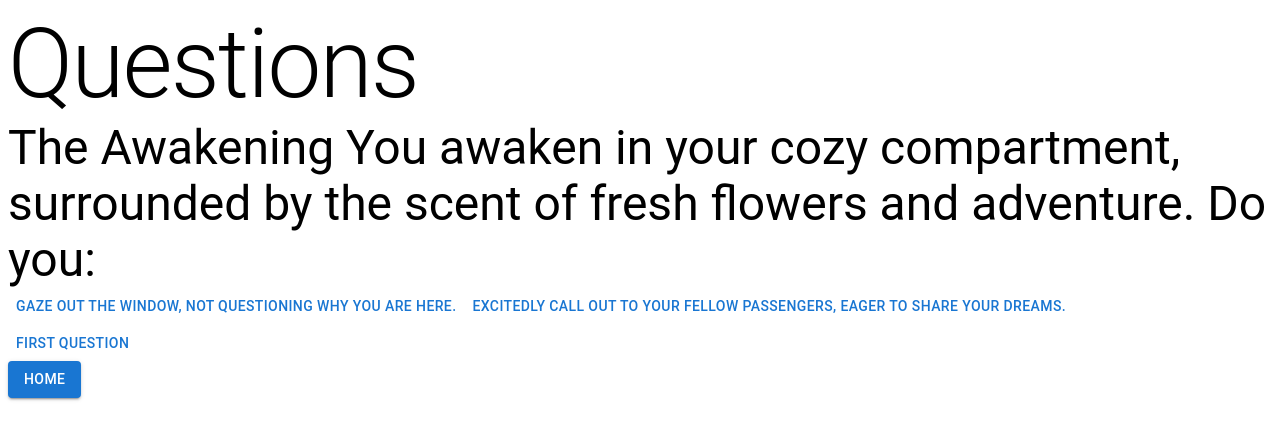
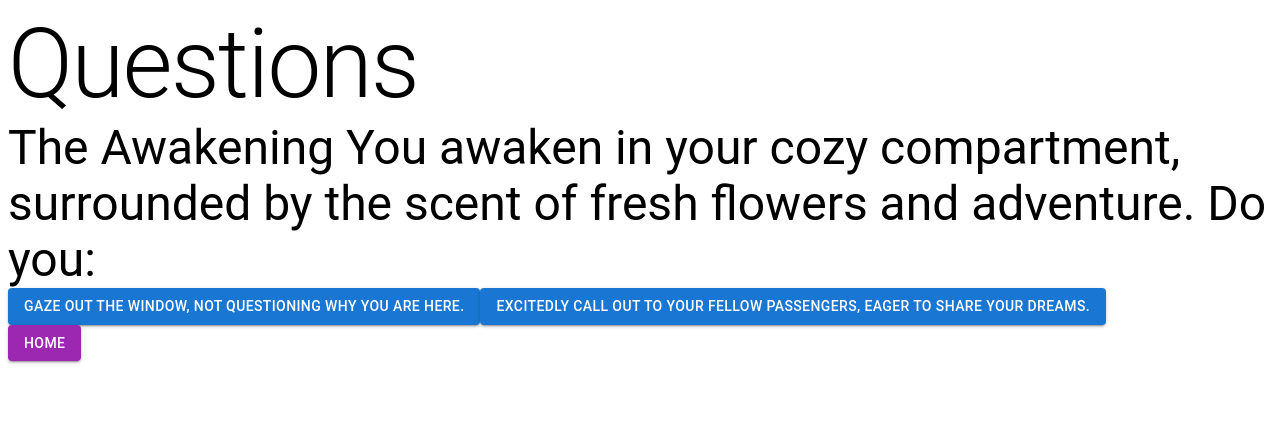
Before and after one commit to michaelcao512/personality-quiz, a Next.js app: page /quiz in a window 1280 px wide. Shown: the top 440 px of the page. Built offline with nearby package versions, Linux system fonts and the light colour scheme.

Commit message:
quiz tracking e,n,t,p scores now and results rendered on same page as quiz

```diff
--- a/src/app/quiz/page.js
+++ b/src/app/quiz/page.js
@@ -8,7 +8,10 @@ export default function QuizPage(){
             <Quiz/>
 
             <Link href={"/"}>
-                <Button variant="contained">
+                <Button
+                    variant="contained"
+                    color="secondary"
+                >
                     Home
                 </Button>
             </Link>
--- a/src/components/Question.jsx
+++ b/src/components/Question.jsx
@@ -1,14 +1,29 @@
 import {Box, Button, Typography} from "@mui/material";
 
-function Question( {question, setCurrentQuestionId} ) {
+export default function Question( {question, setCurrentQuestionId, setResults} ) {
+    const onSelect = (option) => {
+        setResults((results) => ({
+            ...results,
+            eScore: results.eScore + (option.eScore || 0),
+            nScore: results.nScore + (option.nScore || 0),
+            tScore: results.tScore + (option.tScore || 0),
+            pScore: results.pScore + (option.pScore || 0),
+        }));
+        setCurrentQuestionId(option.nextQuestion);
+    }
     return (
         <Box>
             <Typography variant="h3">{question.question}</Typography>
             {question.options.map((option) => (
-                    <Button key={option.id} onClick={() => setCurrentQuestionId(option.nextQuestion)}>{option.text}</Button>
+                    <Button key={option.id}
+                            onClick={() => onSelect(option)}
+                            variant="contained"
+                            color="primary"
+                    >
+                        {option.text}
+                    </Button>
             ))
             }
         </Box>
     );
 }
-export default Question;
--- a/src/components/Quiz.jsx
+++ b/src/components/Quiz.jsx
@@ -1,37 +1,58 @@
 "use client";
 
+import { useState } from "react";
+import { Box, Button, Typography } from "@mui/material";
 import quizQuestions from "@/data/quiz-questions.json";
 import Question from "@/components/Question";
-import {useState} from "react";
-import {Box, Button, Typography} from "@mui/material";
-import {redirect} from "next/navigation";
-function Quiz() {
+import Results from "@/components/Results";
 
+export default function Quiz() {
     const [currentQuestionId, setCurrentQuestionId] = useState(1);
 
-    // if the current question id is 0, it means they reached the end of the quiz
-    if (currentQuestionId === 0){
-        redirect("/result")
+    // State to track the quiz results
+    const [results, setResults] = useState({
+        eScore: 0,
+        nScore: 0,
+        tScore: 0,
+        pScore: 0,
+    });
+
+    // If the current question ID is 0, the quiz is complete
+    if (currentQuestionId === 0) {
+        return <Results results={results} />;
     }
 
-    // load the current question data from the quiz questions json file
-    const currentQuestionData = quizQuestions.questions.find((question) => question.id === currentQuestionId);
+    // Find the current question data from the quiz questions JSON
+    const currentQuestionData = quizQuestions.questions.find(
+        (question) => question.id === currentQuestionId
+    );
+
+    // If no question data is found, show an error message
     if (!currentQuestionData) {
-        return(
+        return (
             <Box>
                 <Typography variant="h1">No question found</Typography>
-                <Button onClick={() => setCurrentQuestionId(1)}>First Question</Button>
+                <Button onClick={() => setCurrentQuestionId(1)}>
+                    First Question
+                </Button>
             </Box>
         );
     }
 
-    // render the current question
+    // Log current question data and results for debugging
+    console.log("currentQuestionData", currentQuestionData);
+    console.log("results", results);
+
+    // Render the current question
     return (
         <Box>
             <Typography variant="h1">Questions</Typography>
-            <Question key={currentQuestionId} question={currentQuestionData} setCurrentQuestionId={setCurrentQuestionId} />
-            <Button onClick={() => setCurrentQuestionId(1)}>First Question</Button>
+            <Question
+                key={currentQuestionId}
+                question={currentQuestionData}
+                setCurrentQuestionId={setCurrentQuestionId}
+                setResults={setResults}
+            />
         </Box>
     );
 }
-export default Quiz;
--- a/src/components/Results.jsx
+++ b/src/components/Results.jsx
@@ -1,9 +1,13 @@
 import {Typography} from "@mui/material";
 
-export function Results() {
+export default function Results({ results }) {
     return (
         <>
             <Typography variant="h2">Results</Typography>
+            <Typography variant="h3">E-Score: {results.eScore}</Typography>
+            <Typography variant="h3">N-Score: {results.nScore}</Typography>
+            <Typography variant="h3">T-Score: {results.tScore}</Typography>
+            <Typography variant="h3">P-Score: {results.pScore}</Typography>
         </>
     )
 }
```
Also changed, not shown: src/app/result/page.js (deleted, +0 -18 lines).
